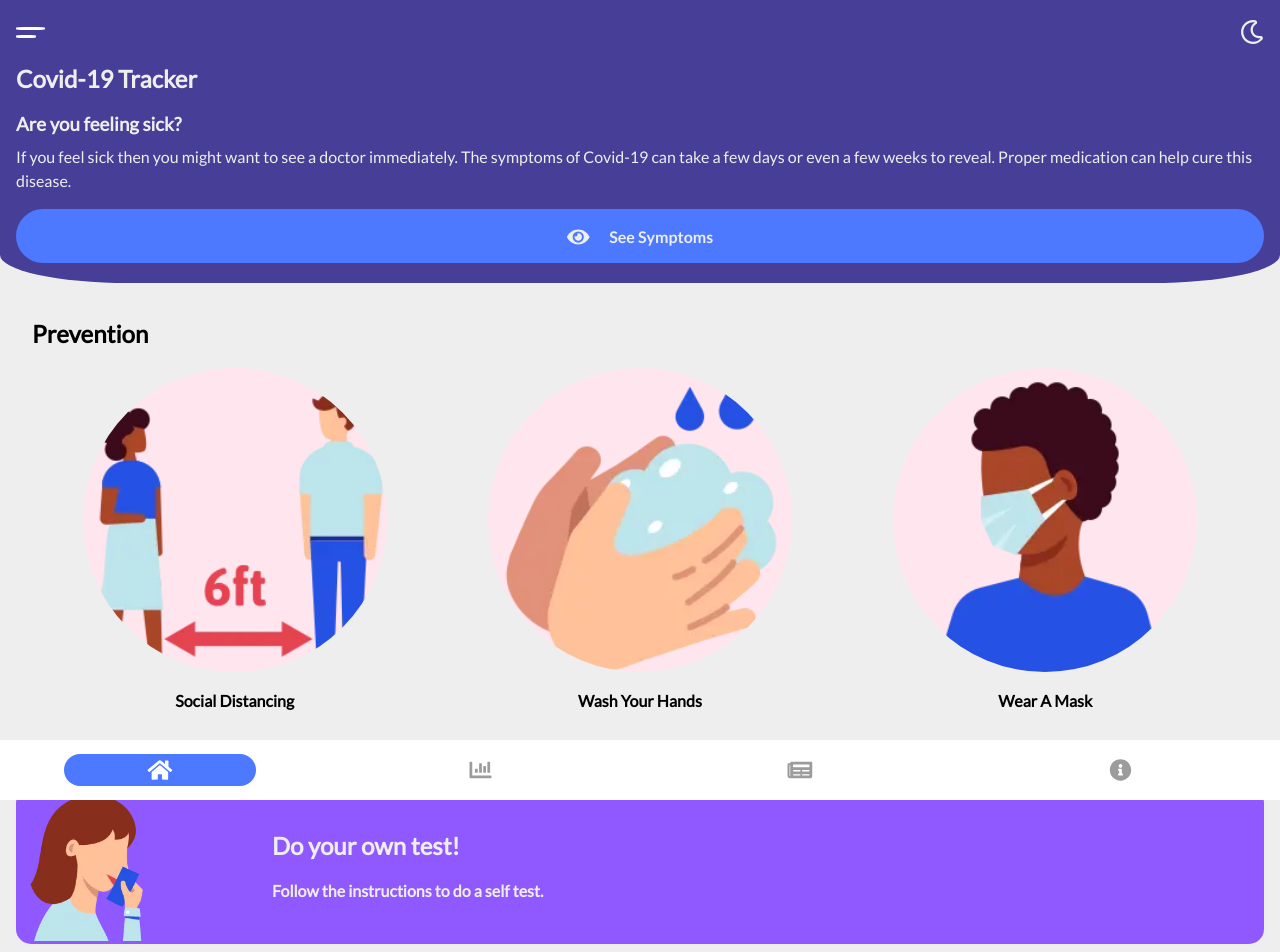
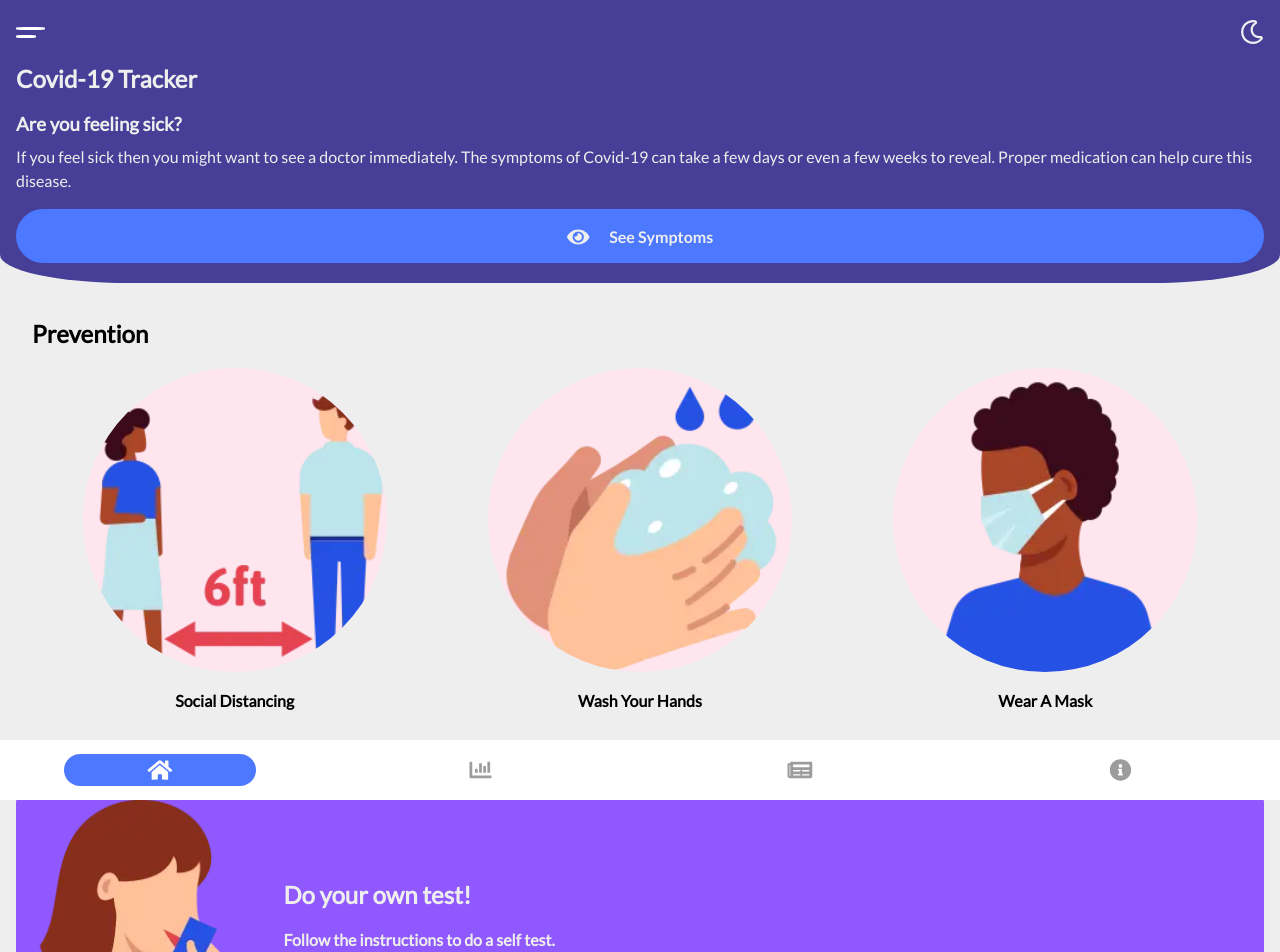
Before and after one commit to Twaha-Rahman/covid-19-tracker, a React (Create React App) app: page / in a window 1280 px wide. Shown: the top 952 px of the page. Built offline with nearby package versions, Linux system fonts and the light colour scheme; no server answers.

Commit message:
Fixed ImgBanner bug

```diff
--- a/src/Components/ImgBanner/ImgBanner.css
+++ b/src/Components/ImgBanner/ImgBanner.css
@@ -8,6 +8,11 @@
 }
 
 .img-banner img {
-    width: 60%;
-    height: 60%;
+  width: 100%;
+  overflow: hidden;
 }
+
+.img-banner-info {
+  padding-left: 1em;
+  width: 80%;
+}
```
Lines whose indentation alone changed are shown as unchanged.
